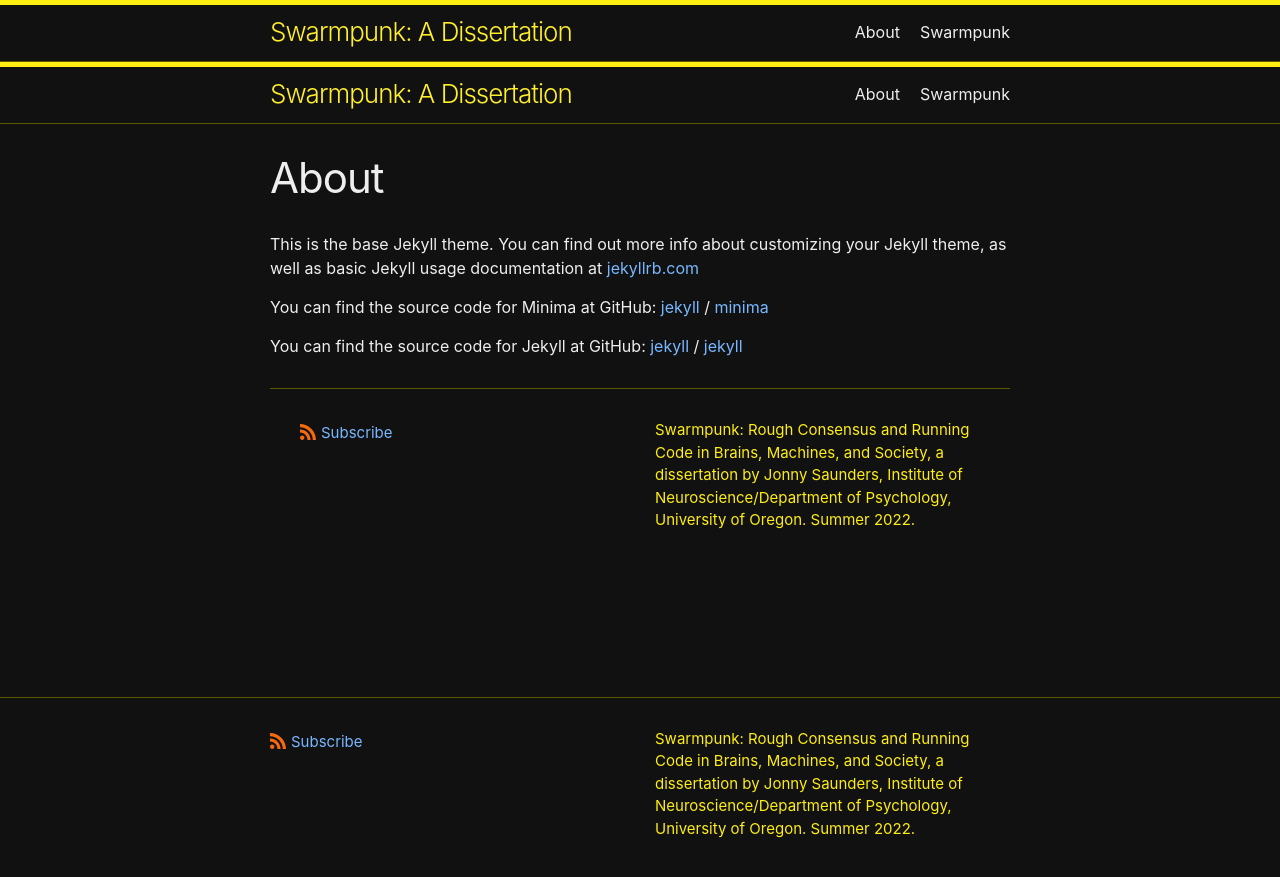
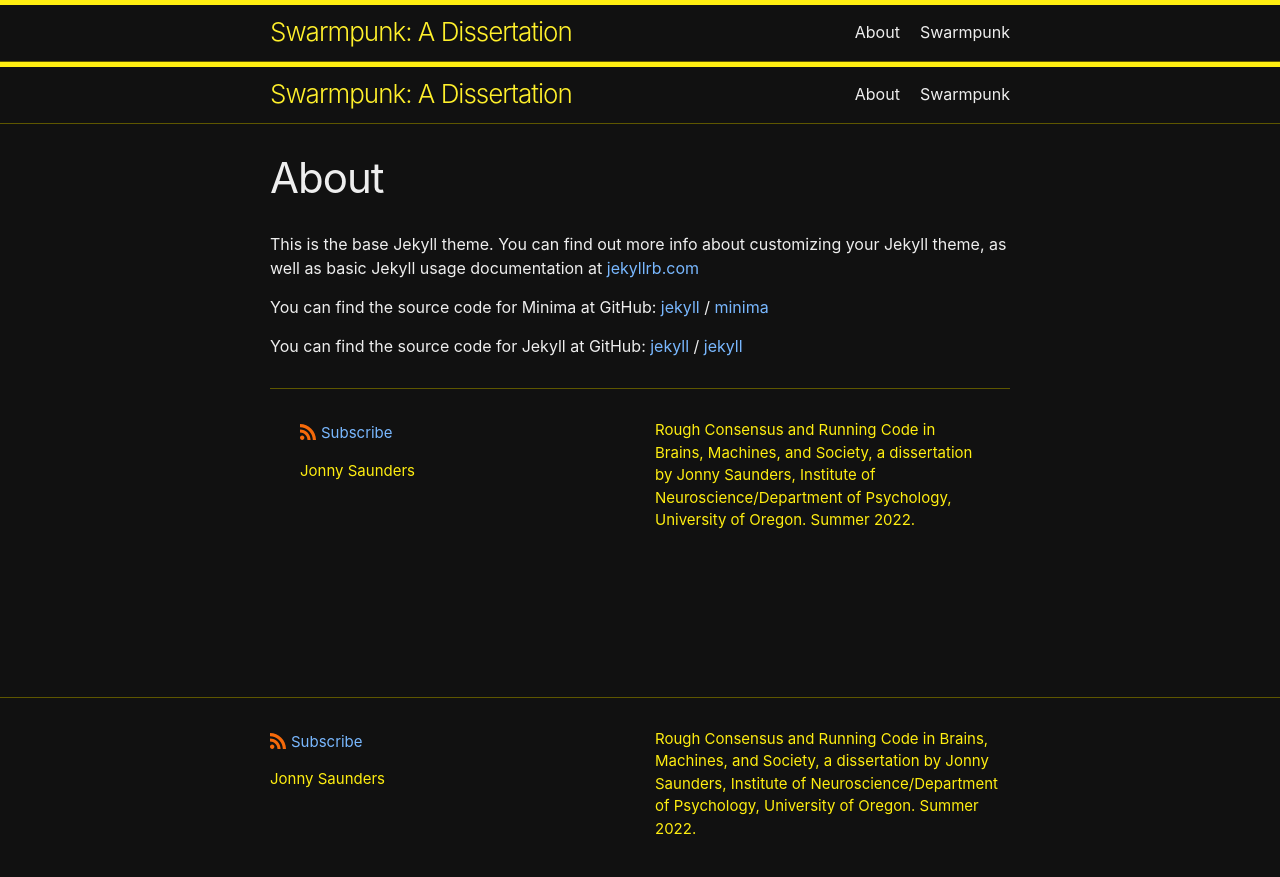
Before and after one commit to sneakers-the-rat/dissertation, a Jekyll site: the page built from site/about.markdown, in a window 1280 px wide. Shown: the top 877 px of the page. Built offline with Jekyll 4.4.1, drawn with Linux system fonts in a browser that asks for light colours.

Commit message:
metadata for site

```diff
--- a/site/_config.yml
+++ b/site/_config.yml
@@ -21,13 +21,17 @@
 title: "Swarmpunk: A Dissertation"
 email: j@nny.fyi
 description: >- # this means to ignore newlines until "baseurl:"
-  Swarmpunk: Rough Consensus and Running Code in Brains, Machines, and Society,
+  Rough Consensus and Running Code in Brains, Machines, and Society,
   a dissertation by Jonny Saunders, Institute of Neuroscience/Department of Psychology,
   University of Oregon. Summer 2022.
 baseurl: "/dissertation" # the subpath of your site, e.g. /blog
 url: "https://jon-e.net" # the base hostname & protocol for your site, e.g. http://example.com
 twitter_username: json_dirs
 github_username:  sneakers-the-rat
+author:
+  twitter: json_dirs
+  url: https://jon-e.net
+  name: Jonny Saunders
 
 # Build settings
 plugins:
--- a/site/index.markdown
+++ b/site/index.markdown
@@ -6,6 +6,8 @@ layout: home
 title: "Swarmpunk"
 subtitle: "Rough Consensus and Running Code in Brains, Machines, and Society"
 subsubtitle: A dissertation by Jonny Saunders
+tagline: Rough Consensus and Running Code in Brains, Machines, and Society
+image: /assets/img/card.png
 noheader: true
 nofooter: true
 homepage: true
```
Also changed, not shown: site/assets/img/card.png (added), 2 other files.
